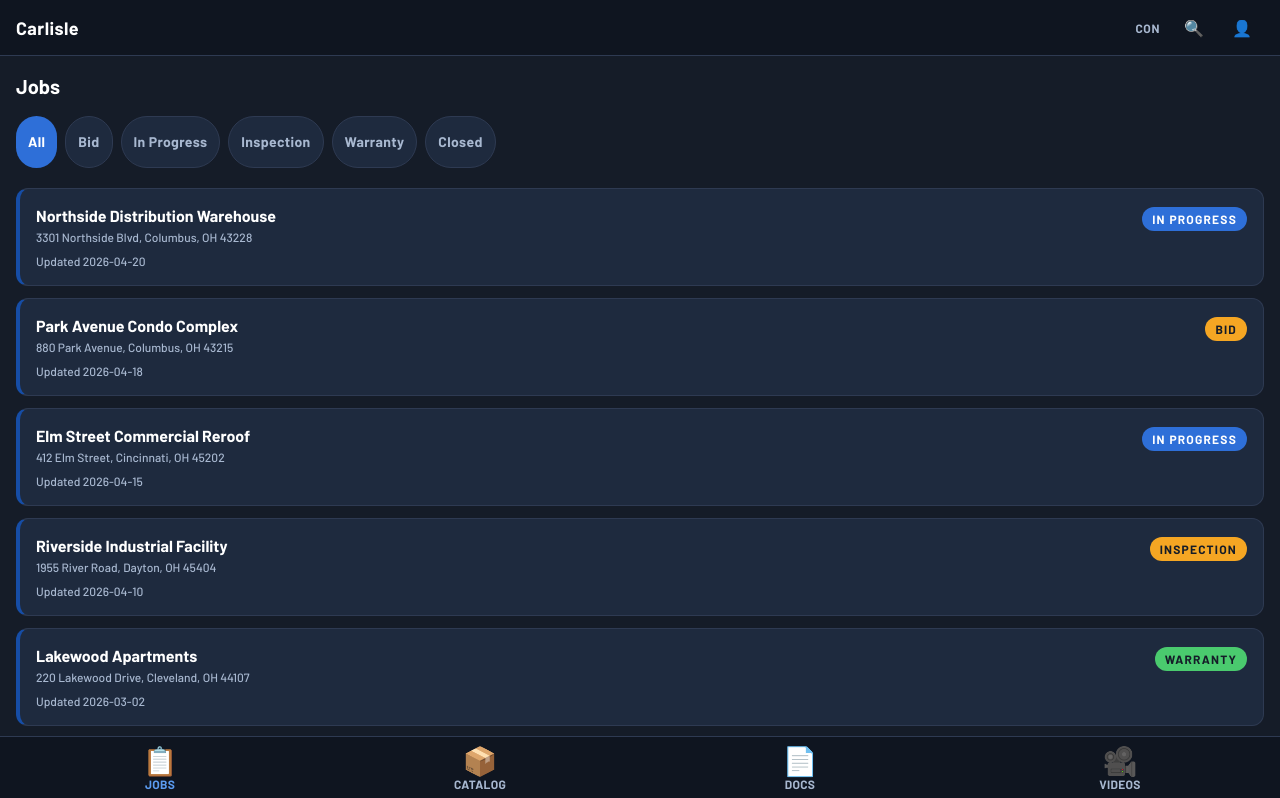
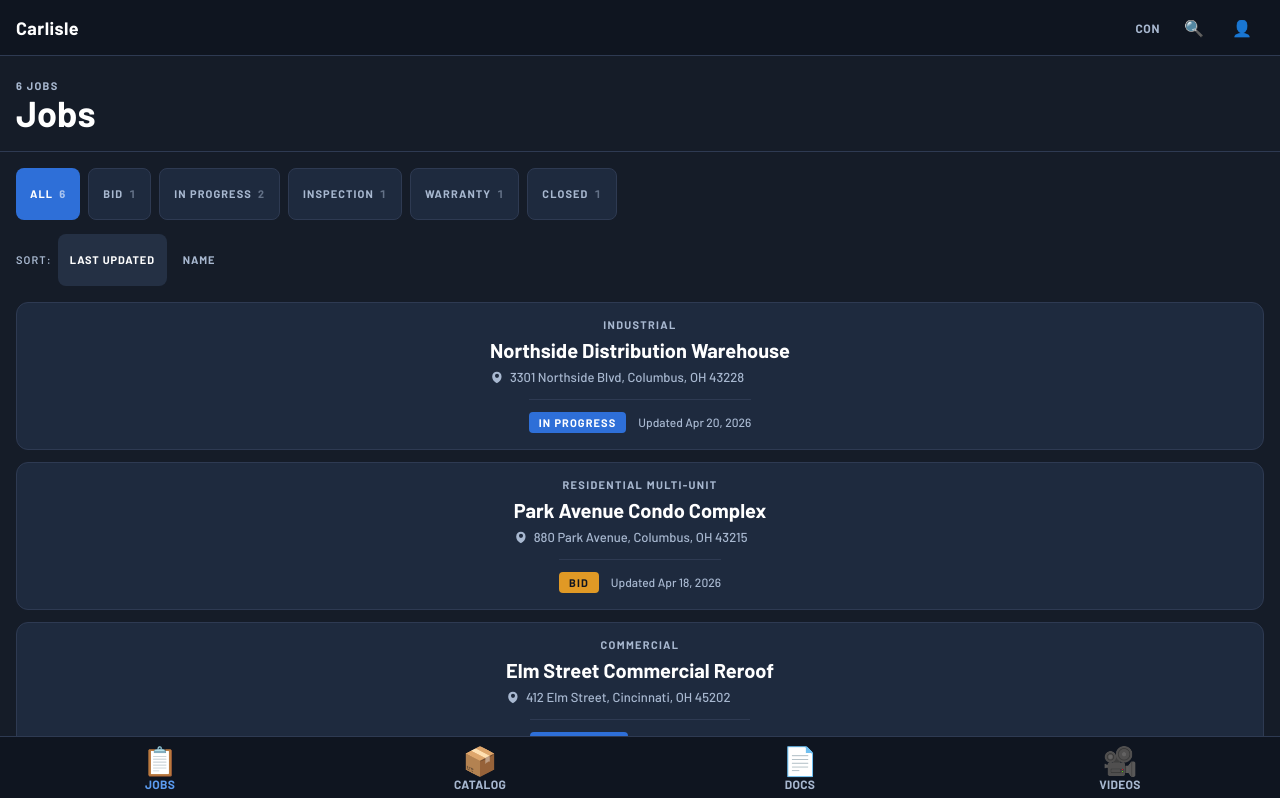
Before and after one commit to kmcconnell4/Protogen_Academy_300_Contractor_App, a Vue app: page /jobs in a window 1280 px wide. Shown: the top 798 px of the page. Built offline with nearby package versions, Linux system fonts and the light colour scheme.

Commit message:
Built filterable Job listing and job cards

```diff
--- a/src/components/jobs/JobCard.vue
+++ b/src/components/jobs/JobCard.vue
@@ -9,20 +9,58 @@ const router = useRouter()
 const props = defineProps({
   job: { type: Object, required: true },
 })
+
+function formatDate(iso) {
+  return new Intl.DateTimeFormat('en-US', {
+    month: 'short',
+    day: 'numeric',
+    year: 'numeric',
+  }).format(new Date(iso + 'T00:00:00'))
+}
 </script>
 
 <template>
   <button
-    class="w-full text-left bg-surface border border-border border-l-4 border-l-brand rounded-xl p-4 flex items-start justify-between gap-3"
+    class="w-full text-left bg-surface border border-border rounded-xl p-4 flex flex-col transition-colors active:bg-surface-alt"
     @click="router.push({ name: 'job-detail', params: { id: job.id } })"
   >
-    <div class="min-w-0">
-      <p class="text-white font-bold text-base leading-snug truncate">{{ job.name }}</p>
-      <p class="text-text-secondary text-xs mt-0.5 truncate">{{ job.address }}</p>
-      <p class="text-text-secondary text-xs mt-2">
-        {{ t('jobs.last_updated', { date: job.updatedAt }) }}
+    <!-- Job type — context label at top -->
+    <p class="text-[11px] font-[700] uppercase tracking-[0.12em] text-text-secondary leading-none">
+      {{ job.type }}
+    </p>
+
+    <!-- Name + address — identity zone -->
+    <div class="mt-2 min-w-0">
+      <h3
+        class="text-white font-[800] leading-tight text-[1.25rem] truncate"
+        style="font-family: var(--font-heading);"
+      >
+        {{ job.name }}
+      </h3>
+      <div class="flex items-start gap-1.5 mt-1.5">
+        <!-- Location pin icon -->
+        <svg
+          class="w-3.5 h-3.5 text-text-secondary shrink-0 mt-[1px]"
+          viewBox="0 0 24 24"
+          fill="currentColor"
+          aria-hidden="true"
+        >
+          <path
+            fill-rule="evenodd"
+            d="M11.54 22.351l.07.04.028.016a.76.76 0 00.723 0l.028-.015.071-.041a16.975 16.975 0 001.144-.742 19.58 19.58 0 002.683-2.282c1.944-2.003 3.5-4.697 3.5-8.327a8 8 0 10-16 0c0 3.63 1.557 6.326 3.5 8.327a19.581 19.581 0 002.682 2.282 16.975 16.975 0 001.145.742zM12 13.5a3.5 3.5 0 100-7 3.5 3.5 0 000 7z"
+            clip-rule="evenodd"
+          />
+        </svg>
+        <p class="text-text-secondary text-[13px] leading-snug truncate">{{ job.address }}</p>
+      </div>
+    </div>
+
+    <!-- Status badge + updated date — action zone -->
+    <div class="mt-3 flex items-center justify-between gap-3 pt-3 border-t border-border">
+      <StatusBadge :status="job.status" />
+      <p class="text-text-secondary text-[12px] shrink-0">
+        {{ t('jobs.last_updated', { date: formatDate(job.updatedAt) }) }}
       </p>
     </div>
-    <StatusBadge :status="job.status" class="shrink-0 mt-0.5" />
   </button>
 </template>
--- a/src/components/shared/StatusBadge.vue
+++ b/src/components/shared/StatusBadge.vue
@@ -3,12 +3,13 @@ const props = defineProps({
   status: { type: String, required: true },
 })
 
+// Solid-fill only — no outlined variants per design system
 const colorMap = {
-  'Bid':         'bg-amber text-bg',
+  'Bid':         'bg-amber/90 text-nav',
   'In Progress': 'bg-interactive text-white',
-  'Inspection':  'bg-amber text-bg',
-  'Warranty':    'bg-emerald text-bg',
-  'Closed':      'bg-surface-alt text-text-secondary border border-border',
+  'Inspection':  'bg-amber/90 text-nav',
+  'Warranty':    'bg-emerald text-nav',
+  'Closed':      'bg-surface-alt text-text-secondary',
 }
 
 const badgeClass = colorMap[props.status] ?? 'bg-surface-alt text-text-secondary'
@@ -16,7 +17,7 @@ const badgeClass = colorMap[props.status] ?? 'bg-surface-alt text-text-secondary
 
 <template>
   <span
-    :class="['inline-flex items-center px-2.5 py-1 rounded-full text-xs font-bold uppercase tracking-widest', badgeClass]"
+    :class="['inline-flex items-center px-2.5 py-[5px] rounded text-[11px] font-[700] uppercase tracking-widest leading-none', badgeClass]"
   >
     {{ status }}
   </span>
--- a/src/views/JobsView.vue
+++ b/src/views/JobsView.vue
@@ -22,33 +22,101 @@ const filtered = computed(() => {
   }
   return list
 })
+
+// Build filter chips with per-status counts
+const allFilters = computed(() => {
+  const counts = Object.fromEntries(
+    STATUSES.map((s) => [s, jobs.filter((j) => j.status === s).length]),
+  )
+  return [
+    { label: t('jobs.filter_all'), value: 'All', count: jobs.length },
+    ...STATUSES.map((s) => ({
+      label: t(`jobs.filter_${s.toLowerCase().replace(' ', '_')}`),
+      value: s,
+      count: counts[s],
+    })),
+  ]
+})
 </script>
 
 <template>
-  <main class="flex flex-col gap-4 pb-24 px-4 pt-4">
-    <h1 class="text-xl font-bold text-white">{{ t('jobs.title') }}</h1>
+  <main class="flex flex-col pb-24">
 
-    <!-- Status filter chips -->
-    <div class="flex gap-2 overflow-x-auto pb-1 no-scrollbar">
+    <!-- Page header -->
+    <div class="px-4 pt-6 pb-5 border-b border-border">
+      <p class="text-[11px] font-[700] uppercase tracking-[0.12em] text-text-secondary mb-1 leading-none">
+        {{ filtered.length }}&nbsp;{{ filtered.length === 1 ? 'job' : 'jobs' }}
+      </p>
+      <h1
+        class="text-[2.25rem] font-[800] text-white leading-none"
+        style="font-family: var(--font-heading);"
+      >
+        {{ t('jobs.title') }}
+      </h1>
+    </div>
+
+    <!-- Filters + sort -->
+    <div class="px-4 pt-4 pb-1 flex flex-col gap-3">
+
+      <!-- Status filter chips — horizontal scroll, no scrollbar -->
+      <div class="flex gap-2 overflow-x-auto pb-0.5 no-scrollbar -mx-4 px-4">
         <button
-        v-for="status in ['All', ...STATUSES]"
-        :key="status"
+          v-for="f in allFilters"
+          :key="f.value"
           :class="[
-          'shrink-0 px-3 py-1.5 rounded-full text-sm font-bold tracking-wide transition-colors',
-          activeFilter === status
+            'shrink-0 h-[40px] px-3.5 rounded-lg text-[11px] font-[700] uppercase tracking-[0.1em] transition-colors',
+            activeFilter === f.value
               ? 'bg-interactive text-white'
               : 'bg-surface text-text-secondary border border-border',
           ]"
-        @click="activeFilter = status"
+          @click="activeFilter = f.value"
         >
-        {{ status === 'All' ? t('jobs.filter_all') : t(`jobs.filter_${status.toLowerCase().replace(' ', '_')}`) }}
+          {{ f.label }}
+          <span
+            :class="[
+              'ml-1.5 tabular-nums',
+              activeFilter === f.value ? 'text-white/60' : 'text-text-secondary/50',
+            ]"
+          >{{ f.count }}</span>
         </button>
       </div>
 
+      <!-- Sort toggle -->
+      <div class="flex items-center gap-1">
+        <span class="text-[11px] font-[600] uppercase tracking-widest text-text-secondary mr-0.5">
+          Sort:
+        </span>
+        <button
+          :class="[
+            'h-[34px] px-3 rounded-lg text-[11px] font-[700] uppercase tracking-[0.08em] transition-colors',
+            sortBy === 'updated' ? 'bg-surface-alt text-white' : 'text-text-secondary',
+          ]"
+          @click="sortBy = 'updated'"
+        >
+          {{ t('jobs.sort_updated') }}
+        </button>
+        <button
+          :class="[
+            'h-[34px] px-3 rounded-lg text-[11px] font-[700] uppercase tracking-[0.08em] transition-colors',
+            sortBy === 'name' ? 'bg-surface-alt text-white' : 'text-text-secondary',
+          ]"
+          @click="sortBy = 'name'"
+        >
+          {{ t('jobs.sort_name') }}
+        </button>
+      </div>
+
+    </div>
+
     <!-- Job list -->
+    <div class="px-4 mt-3">
       <div v-if="filtered.length" class="flex flex-col gap-3">
         <JobCard v-for="job in filtered" :key="job.id" :job="job" />
       </div>
-    <p v-else class="text-text-secondary text-center py-8">{{ t('jobs.no_jobs') }}</p>
+      <p v-else class="text-center text-text-secondary text-[15px] py-12">
+        {{ t('jobs.no_jobs') }}
+      </p>
+    </div>
+
   </main>
 </template>
```
Also changed, not shown: 1 other file (tests, documents, lock files or other folders). Lines whose indentation alone changed are shown as unchanged.
